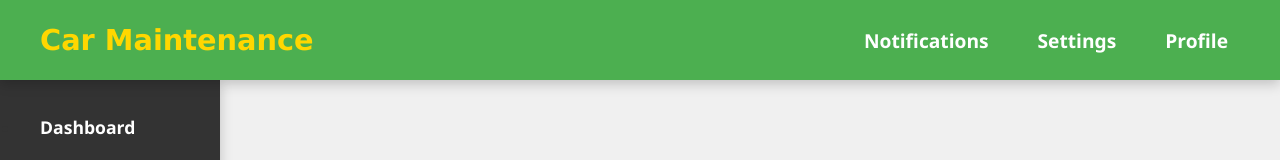
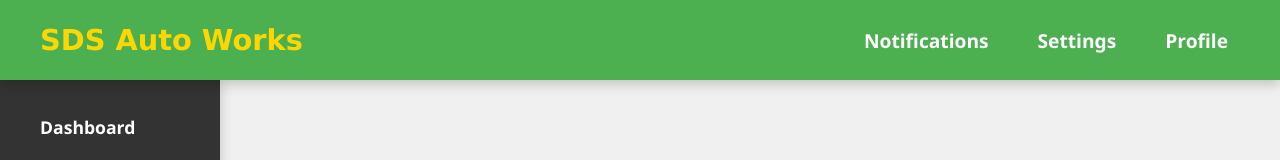
Before and after one commit to sujith27pes/SDS_Auto_Works, a plain HTML site: page index.html in a window 1280 px wide. Shown: the top 160 px of the page. Drawn offline with nearby package versions, Linux system fonts and the light colour scheme.

Commit message:
Update index.html

```diff
--- a/index.html
+++ b/index.html
@@ -12,7 +12,7 @@
     <!-- Header Section -->
     <header class="header">
         <!-- Logo of the application -->
-        <div class="logo">Car Maintenance</div>
+        <div class="logo">SDS Auto Works</div>
 
         <!-- Navigation bar with links to notifications, settings, and profile -->
         <nav>
```
